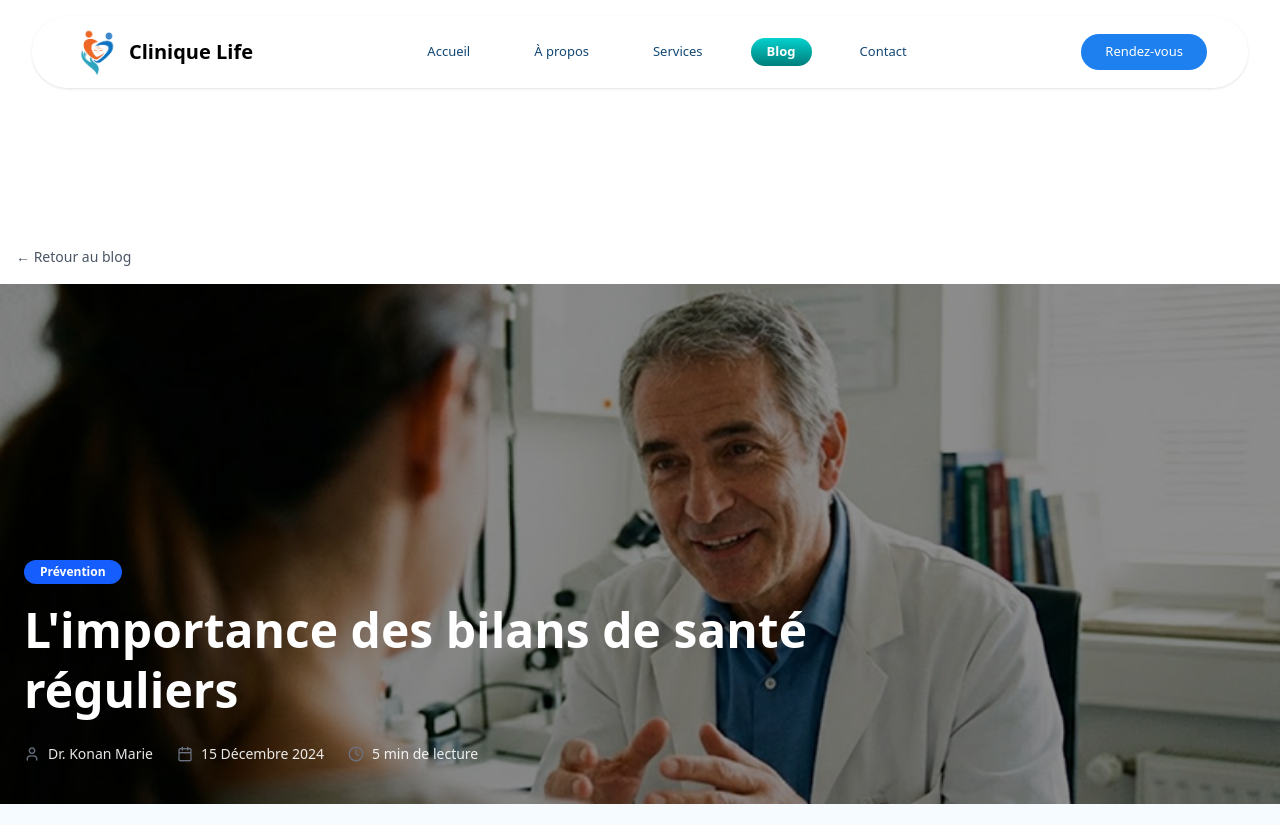
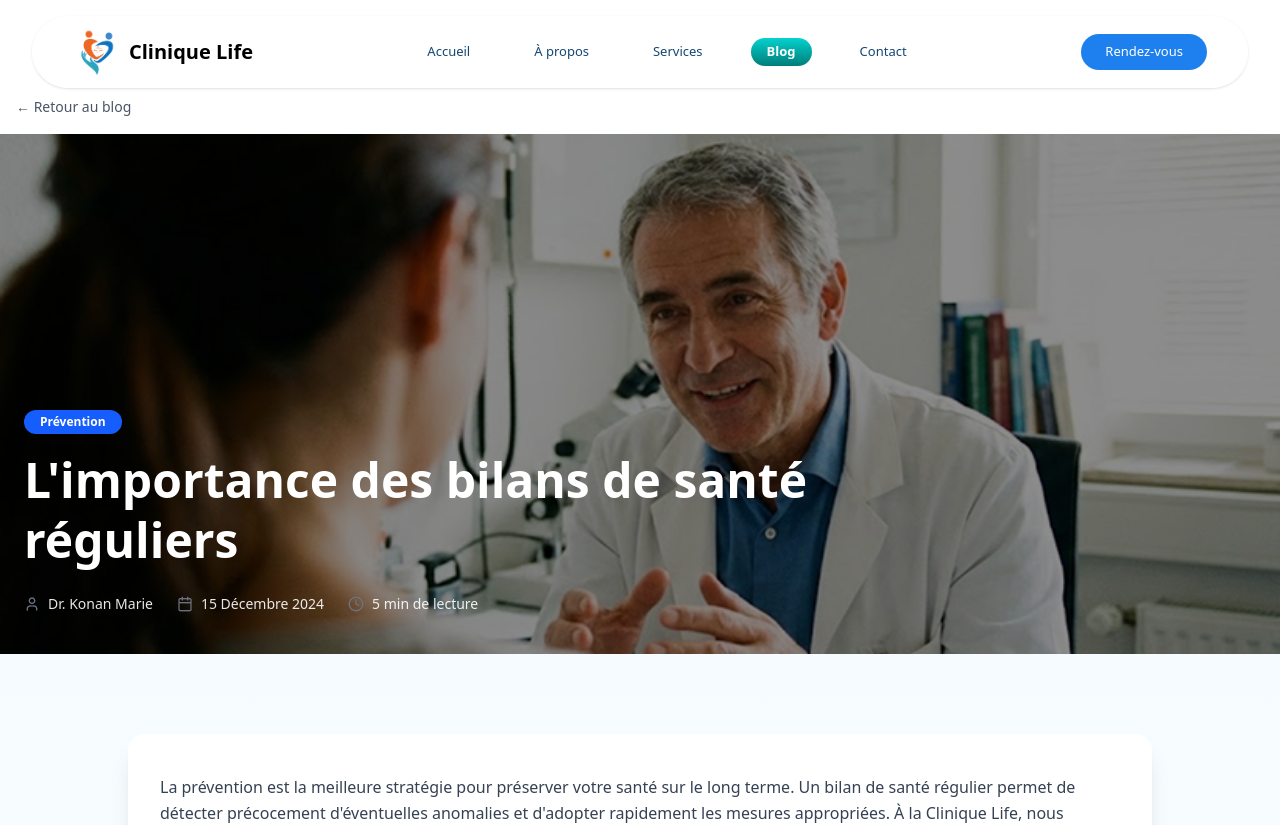
Before and after one commit to B-Martin11/clinique_life, a React (Vite) app: page /blog/lire in a window 1280 px wide. Shown: the top 825 px of the page. Built offline with nearby package versions, Linux system fonts and the light colour scheme.

Commit message:
Fix: suppression marge blanche en bas du CTA

```diff
--- a/src/components/Partie2_lire_article_blog6.tsx
+++ b/src/components/Partie2_lire_article_blog6.tsx
@@ -2,10 +2,10 @@ import React from "react";
 
 const Partie2_lire_article_blog6: React.FC = () => {
   return (
-    <section className="w-full py-20">
+    <section className="w-full p-0 m-0">
 
-      {/* CONTENEUR SANS MARGE */}
-      <div className="px-0">
+      {/* CONTENEUR */}
+      <div className="px-0 m-0">
 
         {/* BLOC CTA – PLEINE LARGEUR */}
         <div
--- a/src/pages/LireArticle.tsx
+++ b/src/pages/LireArticle.tsx
@@ -22,8 +22,10 @@ const LireArticle: React.FC = () => {
   return (
     <main
       className="
+        min-h-screen
         bg-white
-        pt-[88px] md:pt-[120px]
+        pt-0
+        -mt-[50px] md:-mt-[30px]
         overflow-x-hidden
       "
     >
```
